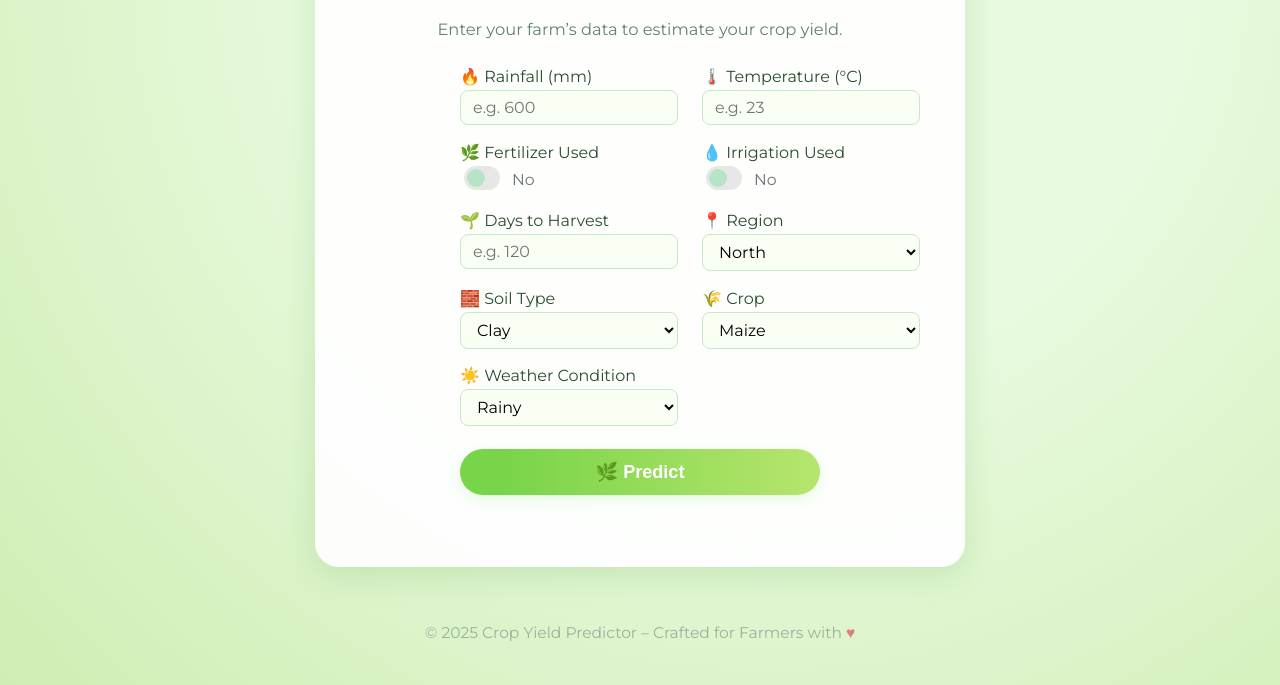
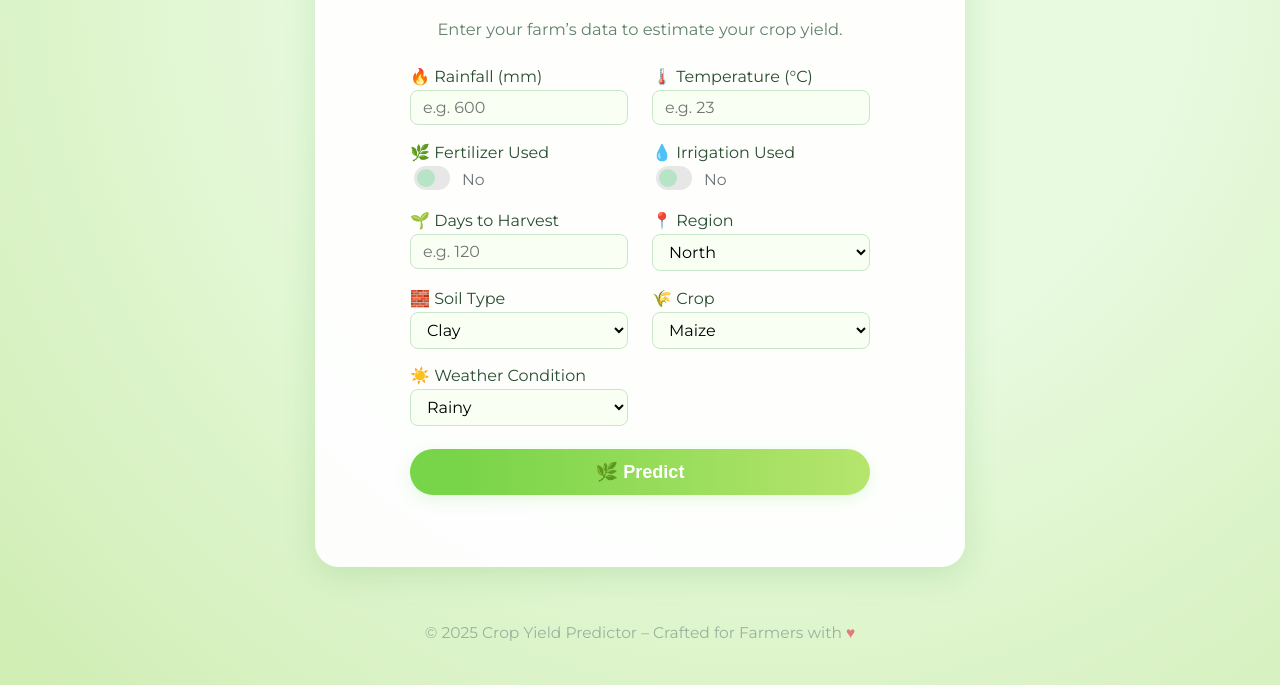
Before and after one commit to AletiAdarsh/Crop-Yeild_predictor, a plain HTML site: page index.html in a window 1280 px wide. Shown: the part 115-800 px from the top of the page. Drawn offline with Linux system fonts and the light colour scheme.

Commit message:
Update index.html

```diff
--- a/index.html
+++ b/index.html
@@ -12,9 +12,9 @@
       background: radial-gradient(circle at 60% 10%, #e8fadf 40%, #d0edb3 100%);
       font-family: 'Montserrat', sans-serif;
       display: flex;
+      flex-direction: column;
       justify-content: center;
       align-items: center;
-  flex-direction: column;
     }
     .card {
       background: rgba(255,255,255,0.95);
@@ -28,8 +28,6 @@
       flex-direction: column;
       align-items: center;
     }
-
-
     .card h2 {
       margin-top: 0;
       margin-bottom: 0.2em;
@@ -51,9 +49,9 @@
       display: grid;
       grid-template-columns: 1fr 1fr;
       gap: 1.1em 1.5em;
-      width: 100%;
+      width: 100%;                /* Use all available width */
       margin-bottom: 1.4em;
-      max-width:360px;
+      /* REMOVE max-width here */
     }
     .input-group {
       display: flex;
@@ -168,7 +166,7 @@
       font-size: 0.97em;
       text-align: center;
     }
-    @media (max-width: 600px) {
+    @media (max-width: 700px) {
       .card { max-width: 99vw; padding: 1.2em 0.5em; }
       .input-grid { grid-template-columns: 1fr; }
       .predict-btn { font-size: 1em; padding: 11px 0; }
```
Lines whose indentation alone changed are shown as unchanged.
